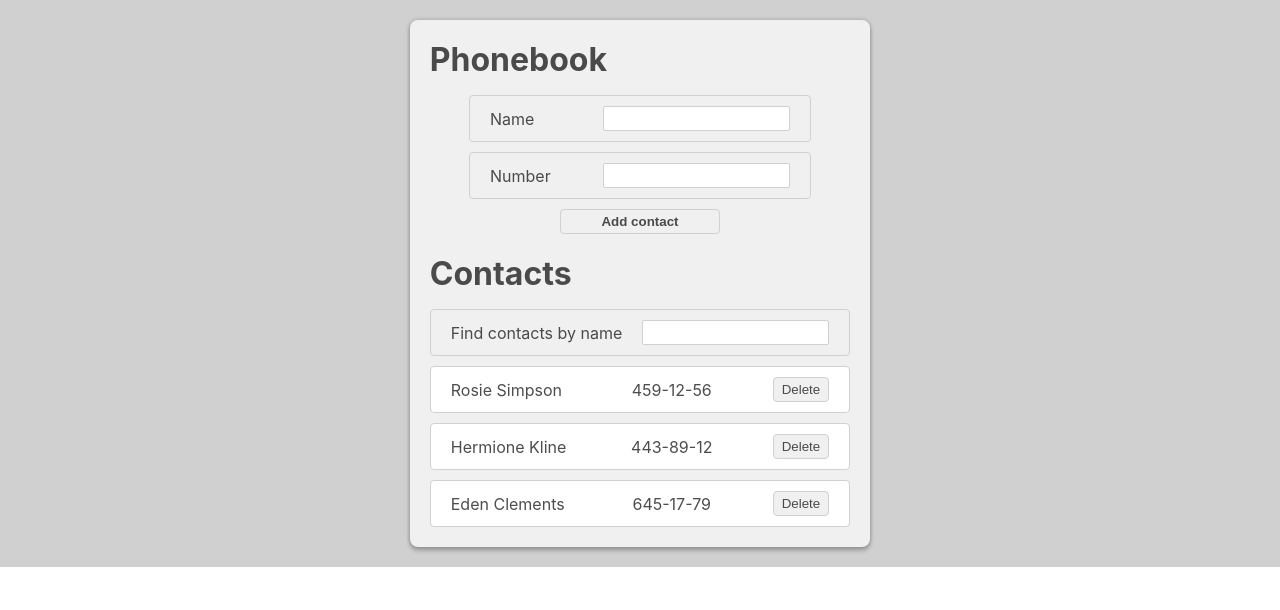
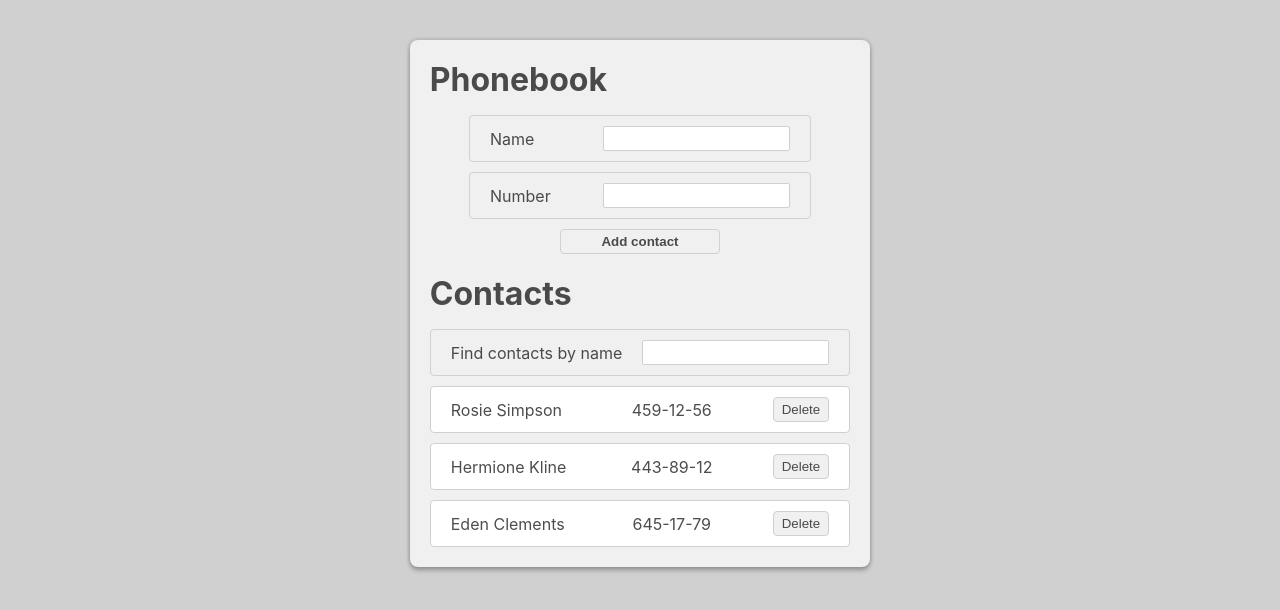
Before and after one commit to basesnel/goit-react-hw-06-phonebook, a React (Create React App) app: page / in a window 1280 px wide. Shown: the top 610 px of the page. Built offline with nearby package versions, Linux system fonts and the light colour scheme.

Commit message:
2 task done: style correct

```diff
--- a/src/components/Container.styled.jsx
+++ b/src/components/Container.styled.jsx
@@ -1,10 +1,9 @@
 import styled from 'styled-components';
 
 export const Container = styled.div`
-  padding: 20px 0;
+  padding: 40px 0;
   display: flex;
   align-items: center;
   justify-content: center;
-  overflow: auto;
   background-color: ${props => props.theme.colors.bground};
 `;
--- a/src/index.css
+++ b/src/index.css
@@ -7,6 +7,7 @@ body {
     sans-serif;
   -webkit-font-smoothing: antialiased;
   -moz-osx-font-smoothing: grayscale;
+  background-color: #d0d0d0;
 }
 
 code {
```
